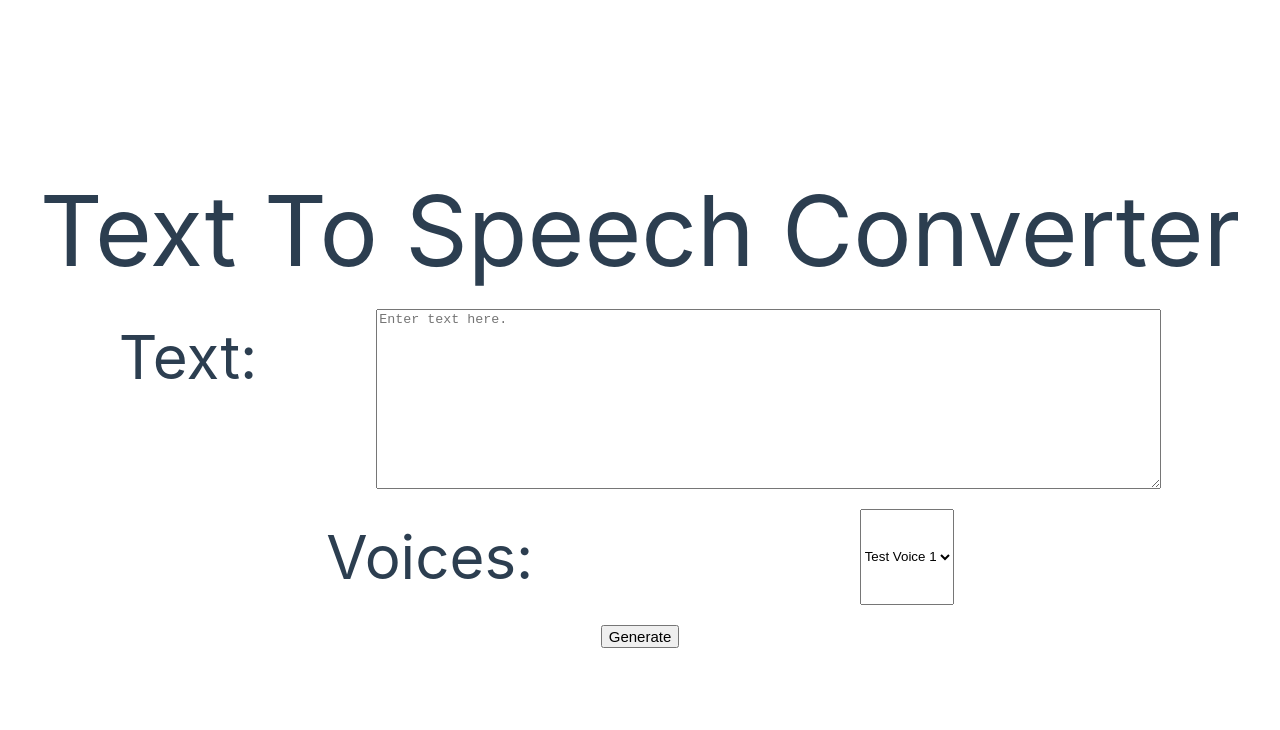
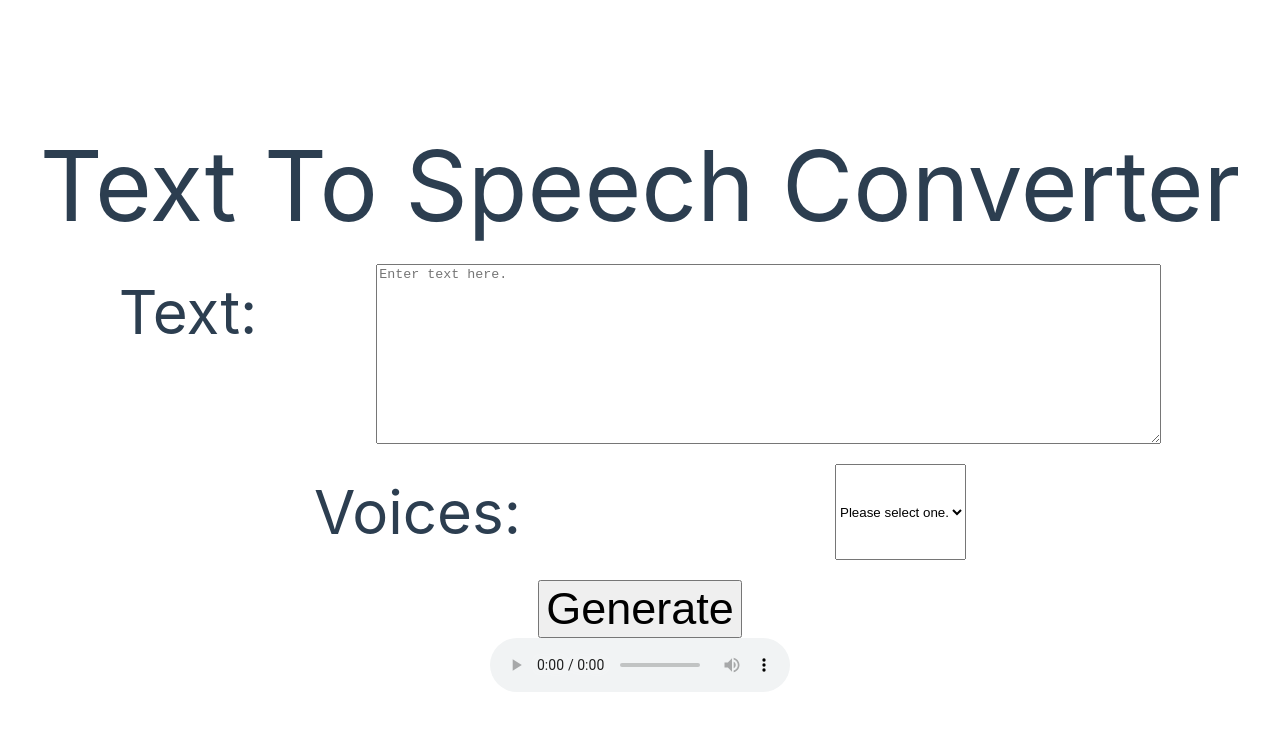
Before and after one commit to SirEctor/text_to_speech, a Vue app in the folder text_to_speech/: page / in a window 1280 px wide. Shown: the top 730 px of the page. Built offline with nearby package versions, Linux system fonts and the light colour scheme.

Commit message:
api found

```diff
--- a/text_to_speech/src/App.vue
+++ b/text_to_speech/src/App.vue
@@ -1,6 +1,32 @@
 <script setup lang="ts">
 import HelloWorld from './components/HelloWorld.vue'
 import TheWelcome from './components/TheWelcome.vue'
+
+import { ref } from 'vue'
+
+const count = ref(0)
+const theInputText = ref('')
+const chosenVoice = ref('')
+
+async function testFunc() {
+  console.log(theInputText.value);
+  console.log(chosenVoice.value);
+
+  try {
+    let resp = await fetch('https://api.streamelements.com/kappa/v2/speech?voice='+chosenVoice.value+'&text="' + theInputText.value +'"');
+    let mp3 = await resp.blob();
+
+    let blobUrl = URL.createObjectURL(mp3);
+    document.getElementById('source').setAttribute('src', blobUrl);
+    let audio = document.getElementById('audio');
+    audio.pause();
+    audio.load();
+    audio.play();
+
+  } catch(error){
+    console.log(error);
+  }
+}
 </script>
 
 <template>
@@ -8,17 +34,22 @@ import TheWelcome from './components/TheWelcome.vue'
     <h1 style="font-size:6.5em;">Text To Speech Converter</h1>
     <div style="display:flex;flex-direction:row;align-content:space-around;width:100%;justify-content:space-evenly">
       <h2 style="font-size:4em;">Text:</h2>
-      <textarea style="width: 785px;height: 180px;" placeholder="Enter text here."></textarea>
+      <textarea v-model="theInputText" style="width: 785px;height: 180px;" placeholder="Enter text here."></textarea>
     </div>
 
     <div style="display:flex;flex-direction:row;align-content:space-around;width:100%;justify-content:space-evenly;margin-top:20px;">
       <h2 style="font-size:4em;">Voices:</h2>
-      <select>
-        <option>Test Voice 1</option>
-        <option>Test Voice 2</option>
+      <select v-model="chosenVoice">
+        <option disabled value="">Please select one.</option>
+        <option>Brian</option>
+        <option>Ivy</option>
       </select>
     </div>
 
-    <button style="margin-top:20px;font-size:1em;">Generate</button>
+    <button @click="testFunc" style="margin-top:20px;font-size:3em;">Generate</button>
+    <audio id="audio" controls="">
+        <source id="source" type="audio/wav">
+    </audio>
+
   </div>
 </template>
```
